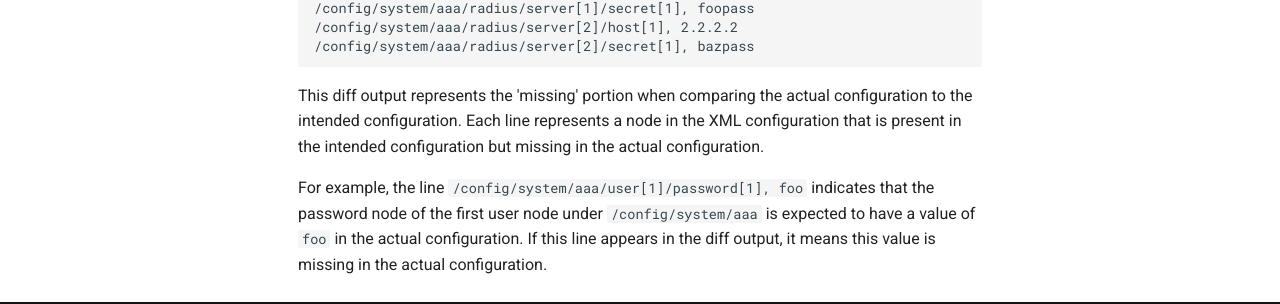
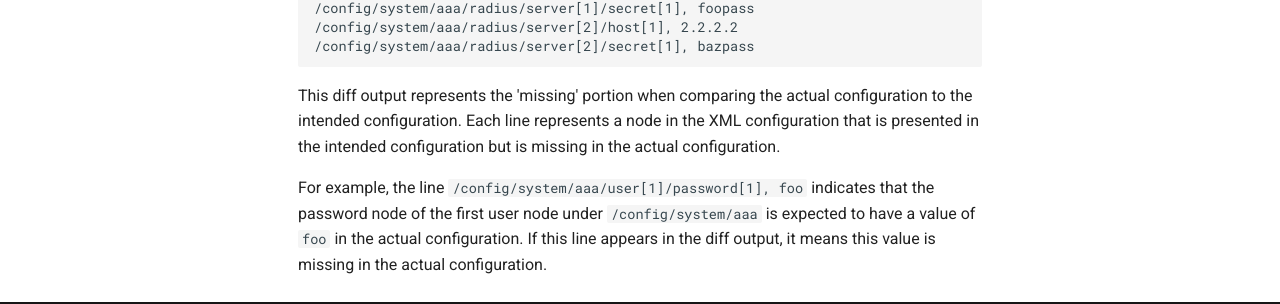
Before and after one commit to nautobot/nautobot-app-golden-config, an MkDocs documentation site: the page built from docs/user/app_feature_compliancexml.md, in a window 1280 px wide and 900 px high, scrolled down 2170 px. Shown: the part 533-837 px from the top of the window. Built offline with MkDocs 1.6.1 and Material for MkDocs 9.7.7, drawn with Linux system fonts in a browser that asks for light colours; comment, search, counter and statistics services are not loaded.

Commit message:
Update docs/user/app_feature_compliancexml.md
Co-authored-by: Jeff Kala <48843785+jeffkala@users.noreply.github.com>

````diff
--- a/docs/user/app_feature_compliancexml.md
+++ b/docs/user/app_feature_compliancexml.md
@@ -49,6 +49,6 @@ Here's a sample 'missing' output:
 /config/system/aaa/radius/server[2]/secret[1], bazpass
 ```
 
-This diff output represents the 'missing' portion when comparing the actual configuration to the intended configuration. Each line represents a node in the XML configuration that is present in the intended configuration but missing in the actual configuration.
+This diff output represents the 'missing' portion when comparing the actual configuration to the intended configuration. Each line represents a node in the XML configuration that is presented in the intended configuration but is missing in the actual configuration.
 
 For example, the line `/config/system/aaa/user[1]/password[1], foo` indicates that the password node of the first user node under `/config/system/aaa` is expected to have a value of `foo` in the actual configuration. If this line appears in the diff output, it means this value is missing in the actual configuration.
````
